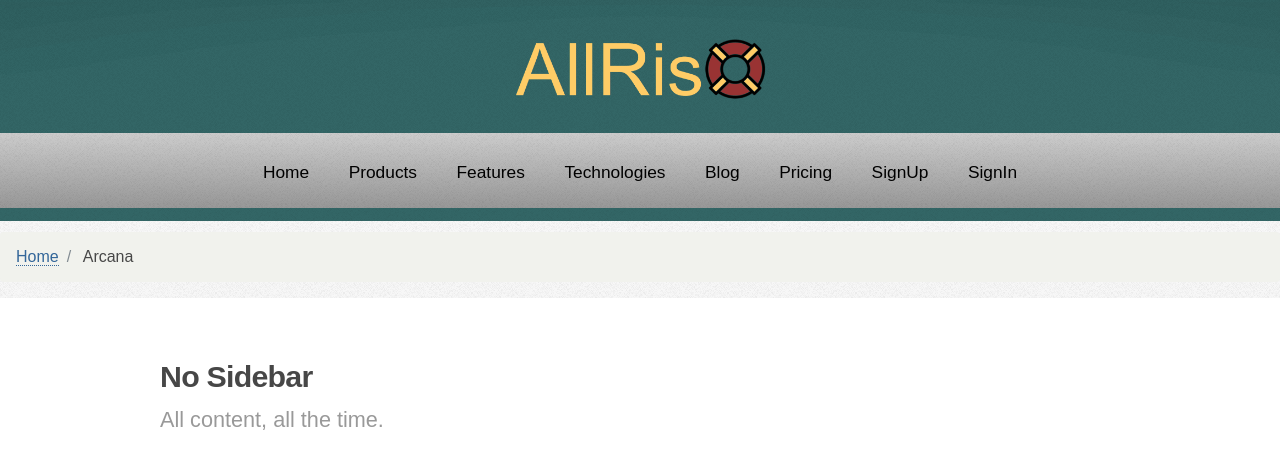
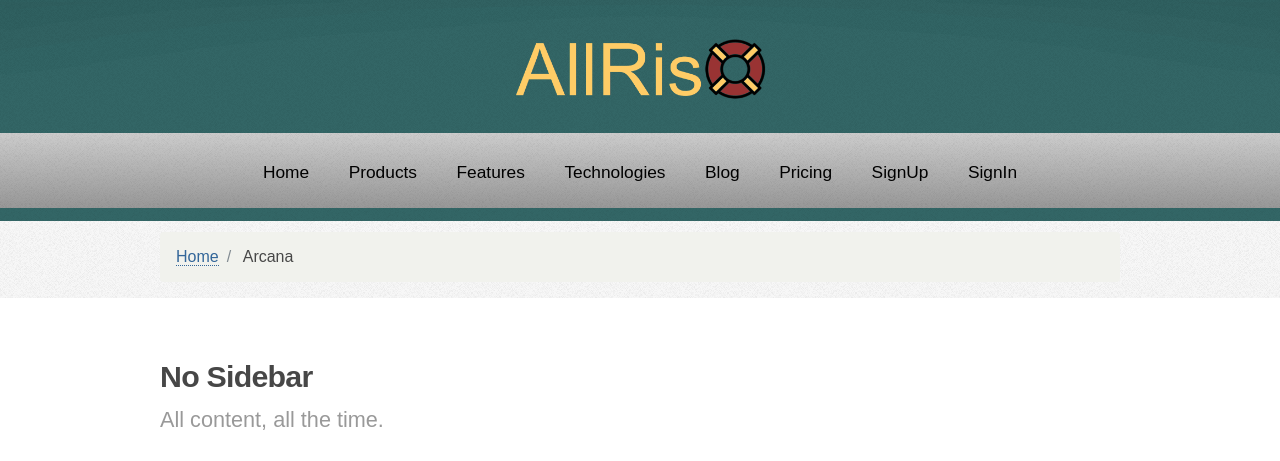
Before and after one commit to alljustincase/allrisx.com, a Jekyll site: the page built from no-sidebar.html, in a window 1280 px wide. Shown: the top 461 px of the page. Built offline with Jekyll 4.4.1, drawn with Linux system fonts in a browser that asks for light colours; grey boxes are pictures that could not be loaded.

Commit message:
Updated '_includes/nav-breadcrumbs.html' via CloudCannon

```diff
--- a/_includes/nav-breadcrumbs.html
+++ b/_includes/nav-breadcrumbs.html
@@ -1,4 +1,4 @@
-<nav class="breadcrumbs bootstrap hidden-sm-down">
+<nav class="container breadcrumbs bootstrap hidden-sm-down">
    <ol class="breadcrumb list-unstyled" vocab="http://schema.org/" typeof="BreadcrumbList">
 
       {% for crumb in breadcrumbs %}
```
